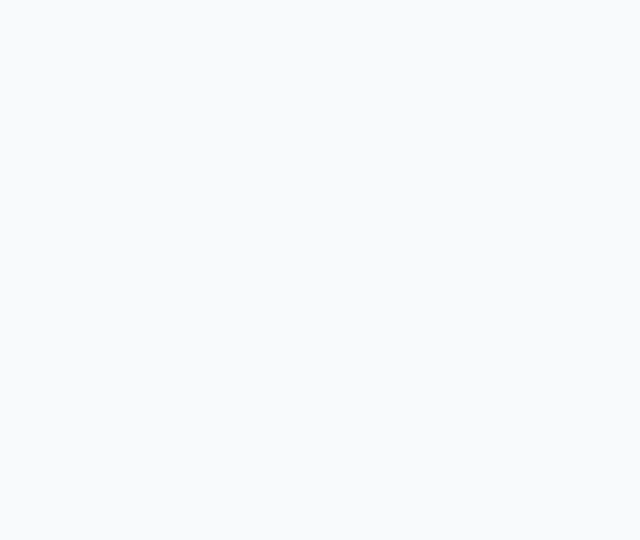
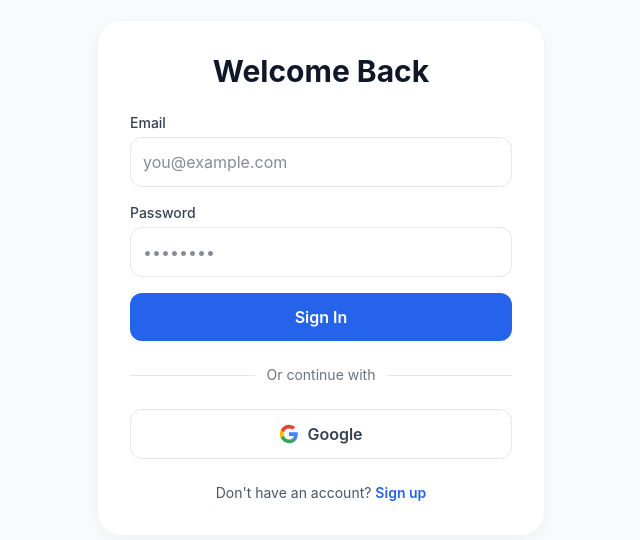
Before and after one commit to devasree18/youth, a React (Vite) app in the folder frontend/: page /login in a window 1280 px wide. Before the commit this address had no page. Shown: the part 122-662 px from the top of the page, without its empty margins (319-959 px from the left). Built offline with nearby package versions, Linux system fonts and the light colour scheme; no server answers.

Commit message:
feat: scaffold initial frontend authentication, dashboard, community, and assessment pages

```diff
--- a/frontend/src/App.tsx
+++ b/frontend/src/App.tsx
@@ -1,21 +1,33 @@
-import { BrowserRouter, Routes, Route } from 'react-router-dom';
+import { BrowserRouter, Routes, Route, Navigate } from 'react-router-dom';
+import type { ReactNode } from 'react';
 import LandingPage from './pages/LandingPage';
 import Dashboard from './pages/Dashboard';
 import Assessment from './pages/Assessment';
 import SolutionHub from './pages/SolutionHub';
 import Community from './pages/Community';
+import Login from './pages/Login';
+import { AuthProvider, useAuth } from './context/AuthContext';
+
+const ProtectedRoute = ({ children }: { children: ReactNode }) => {
+  const { user } = useAuth();
+  if (!user) return <Navigate to="/login" />;
+  return children;
+};
 
 function App() {
   return (
+    <AuthProvider>
       <BrowserRouter>
         <Routes>
           <Route path="/" element={<LandingPage />} />
-        <Route path="/dashboard" element={<Dashboard />} />
-        <Route path="/assessment" element={<Assessment />} />
+          <Route path="/login" element={<Login />} />
+          <Route path="/dashboard" element={<ProtectedRoute><Dashboard /></ProtectedRoute>} />
+          <Route path="/assessment" element={<ProtectedRoute><Assessment /></ProtectedRoute>} />
           <Route path="/solutions" element={<SolutionHub />} />
-        <Route path="/community" element={<Community />} />
+          <Route path="/community" element={<ProtectedRoute><Community /></ProtectedRoute>} />
         </Routes>
       </BrowserRouter>
+    </AuthProvider>
   );
 }
 
--- a/frontend/src/context/AuthContext.tsx
+++ b/frontend/src/context/AuthContext.tsx
@@ -1,6 +1,14 @@
 import { createContext, useContext, useState, useEffect } from 'react';
 import { initializeApp } from 'firebase/app';
-import { getAuth, onAuthStateChanged, signInWithPopup, GoogleAuthProvider, signOut } from 'firebase/auth';
+import {
+  getAuth,
+  onAuthStateChanged,
+  signInWithPopup,
+  GoogleAuthProvider,
+  signOut,
+  createUserWithEmailAndPassword,
+  signInWithEmailAndPassword
+} from 'firebase/auth';
 import type { User } from 'firebase/auth';
 
 // TODO: Replace with your actual Firebase config
@@ -22,6 +30,8 @@ interface AuthContextType {
   loading: boolean;
   loginWithGoogle: () => Promise<void>;
   logout: () => Promise<void>;
+  signupWithEmail: (e: string, p: string) => Promise<void>;
+  loginWithEmail: (e: string, p: string) => Promise<void>;
 }
 
 const AuthContext = createContext<AuthContextType>({} as AuthContextType);
@@ -46,6 +56,14 @@ export const AuthProvider = ({ children }: { children: React.ReactNode }) => {
     }
   };
 
+  const signupWithEmail = async (email: string, pass: string) => {
+    await createUserWithEmailAndPassword(auth, email, pass);
+  };
+
+  const loginWithEmail = async (email: string, pass: string) => {
+    await signInWithEmailAndPassword(auth, email, pass);
+  };
+
   const logout = async () => {
     try {
       await signOut(auth);
@@ -55,7 +73,7 @@ export const AuthProvider = ({ children }: { children: React.ReactNode }) => {
   };
 
   return (
-    <AuthContext.Provider value={{ user, loading, loginWithGoogle, logout }}>
+    <AuthContext.Provider value={{ user, loading, loginWithGoogle, logout, signupWithEmail, loginWithEmail }}>
       {!loading && children}
     </AuthContext.Provider>
   );
--- a/frontend/src/pages/Dashboard.tsx
+++ b/frontend/src/pages/Dashboard.tsx
@@ -1,11 +1,15 @@
 import { motion } from 'framer-motion';
+import { useAuth } from '../context/AuthContext';
 
 const Dashboard = () => {
+  const { user } = useAuth();
+  const displayName = user?.displayName || user?.email?.split('@')[0] || 'Guest';
+
   return (
     <div className="min-h-screen bg-background p-8">
       <div className="max-w-6xl mx-auto">
         <header className="mb-10">
-          <h1 className="text-3xl font-bold text-gray-900">Good morning, Alex 👋</h1>
+          <h1 className="text-3xl font-bold text-gray-900">Good morning, {displayName}</h1>
           <p className="text-gray-600 mt-2">Let's take one small step today.</p>
         </header>
 
--- /dev/null
+++ b/frontend/src/pages/Login.tsx
@@ -0,0 +1,107 @@
+import { useState } from 'react';
+import { motion } from 'framer-motion';
+import { useNavigate } from 'react-router-dom';
+import { useAuth } from '../context/AuthContext';
+
+const Login = () => {
+  const [isLogin, setIsLogin] = useState(true);
+  const [email, setEmail] = useState('');
+  const [password, setPassword] = useState('');
+  const [error, setError] = useState('');
+  const { loginWithGoogle, loginWithEmail, signupWithEmail } = useAuth();
+  const navigate = useNavigate();
+
+  const handleEmailAuth = async (e: React.FormEvent) => {
+    e.preventDefault();
+    setError('');
+    try {
+      if (isLogin) {
+        await loginWithEmail(email, password);
+      } else {
+        await signupWithEmail(email, password);
+      }
+      navigate('/dashboard');
+    } catch (err: any) {
+      setError(err.message || "Failed to authenticate");
+    }
+  };
+
+  const handleGoogle = async () => {
+    await loginWithGoogle();
+    navigate('/dashboard');
+  };
+
+  return (
+    <div className="min-h-screen bg-background flex flex-col items-center justify-center p-4">
+      <motion.div
+        initial={{ opacity: 0, y: 20 }}
+        animate={{ opacity: 1, y: 0 }}
+        className="w-full max-w-md bg-white p-8 rounded-3xl shadow-soft border border-gray-100"
+      >
+        <h2 className="text-3xl font-bold text-gray-900 mb-6 text-center">
+          {isLogin ? 'Welcome Back' : 'Create Account'}
+        </h2>
+
+        {error && <div className="bg-red-50 text-red-600 p-3 rounded-xl mb-4 text-sm">{error}</div>}
+
+        <form onSubmit={handleEmailAuth} className="space-y-4 mb-6">
+          <div>
+            <label className="block text-sm font-medium text-gray-700 mb-1">Email</label>
+            <input
+              type="email"
+              required
+              value={email}
+              onChange={(e) => setEmail(e.target.value)}
+              className="w-full p-3 rounded-xl border border-gray-200 focus:border-primary-500 focus:ring focus:ring-primary-200 outline-none transition-colors"
+              placeholder="you@example.com"
+            />
+          </div>
+          <div>
+            <label className="block text-sm font-medium text-gray-700 mb-1">Password</label>
+            <input
+              type="password"
+              required
+              value={password}
+              onChange={(e) => setPassword(e.target.value)}
+              className="w-full p-3 rounded-xl border border-gray-200 focus:border-primary-500 focus:ring focus:ring-primary-200 outline-none transition-colors"
+              placeholder="••••••••"
+            />
+          </div>
+          <button type="submit" className="w-full bg-primary-600 text-white font-semibold py-3 rounded-xl hover:bg-primary-700 transition-colors">
+            {isLogin ? 'Sign In' : 'Sign Up'}
+          </button>
+        </form>
+
+        <div className="relative flex items-center justify-center mb-6">
+          <div className="border-t border-gray-200 absolute w-full"></div>
+          <span className="bg-white px-3 text-sm text-gray-500 relative">Or continue with</span>
+        </div>
+
+        <button
+          onClick={handleGoogle}
+          className="w-full bg-white border border-gray-200 text-gray-700 font-semibold py-3 rounded-xl hover:bg-gray-50 flex items-center justify-center transition-colors"
+        >
+          <svg className="w-5 h-5 mr-2" viewBox="0 0 24 24">
+            <path d="M22.56 12.25c0-.78-.07-1.53-.2-2.25H12v4.26h5.92c-.26 1.37-1.04 2.53-2.21 3.31v2.77h3.57c2.08-1.92 3.28-4.74 3.28-8.09z" fill="#4285F4"/>
+            <path d="M12 23c2.97 0 5.46-.98 7.28-2.66l-3.57-2.77c-.98.66-2.23 1.06-3.71 1.06-2.86 0-5.29-1.93-6.16-4.53H2.18v2.84C3.99 20.53 7.7 23 12 23z" fill="#34A853"/>
+            <path d="M5.84 14.09c-.22-.66-.35-1.36-.35-2.09s.13-1.43.35-2.09V7.07H2.18C1.43 8.55 1 10.22 1 12s.43 3.45 1.18 4.93l2.85-2.22.81-.62z" fill="#FBBC05"/>
+            <path d="M12 5.38c1.62 0 3.06.56 4.21 1.64l3.15-3.15C17.45 2.09 14.97 1 12 1 7.7 1 3.99 3.47 2.18 7.07l3.66 2.84c.87-2.6 3.3-4.53 6.16-4.53z" fill="#EA4335"/>
+          </svg>
+          Google
+        </button>
+
+        <p className="mt-6 text-center text-sm text-gray-600">
+          {isLogin ? "Don't have an account? " : "Already have an account? "}
+          <button
+            onClick={() => setIsLogin(!isLogin)}
+            className="text-primary-600 font-semibold hover:underline"
+          >
+            {isLogin ? 'Sign up' : 'Sign in'}
+          </button>
+        </p>
+      </motion.div>
+    </div>
+  );
+};
+
+export default Login;
```
Also changed, not shown: frontend/src/pages/Assessment.tsx (+42 -7 lines), frontend/src/pages/Community.tsx (+74 -11 lines). Lines whose indentation alone changed are shown as unchanged.
